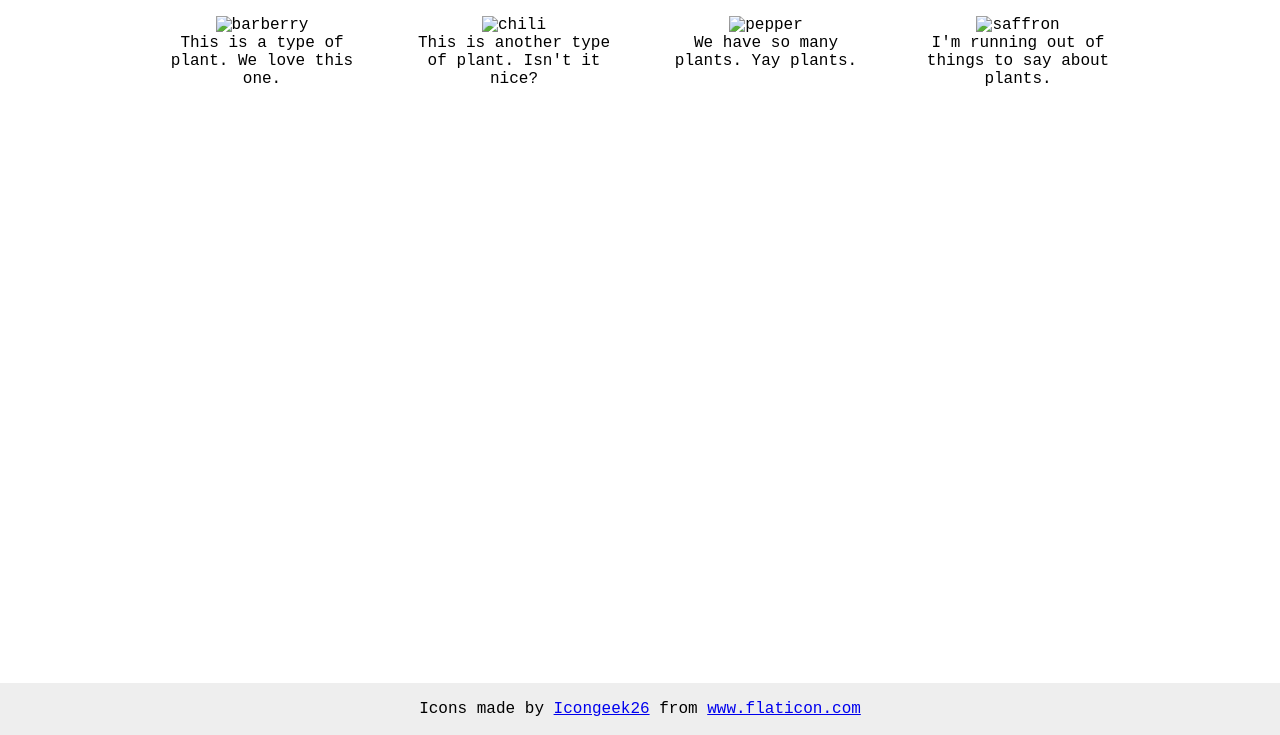
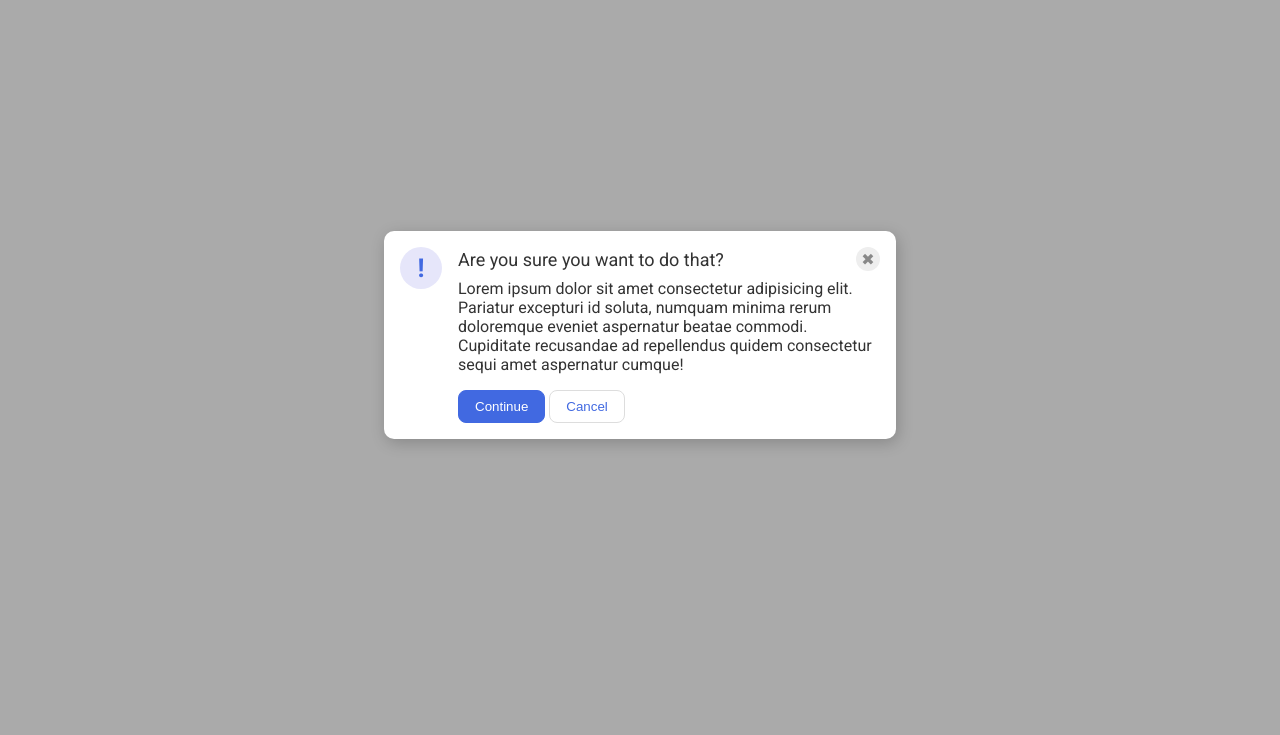
Before and after one commit to mxrah10/test_files, a plain HTML site: page index.html in a window 1280 px wide. Shown: the part 65-800 px from the top of the page. Drawn offline with Linux system fonts and the light colour scheme.

Commit message:
flexbox exercise 4 done more practice needed with flexbox but skills are coming back after hiatus

```diff
--- a/index.html
+++ b/index.html
@@ -4,37 +4,21 @@
     <meta charset="UTF-8">
     <meta http-equiv="X-UA-Compatible" content="IE=edge">
     <meta name="viewport" content="width=device-width, initial-scale=1.0">
-    <title>Information</title>
     <link rel="stylesheet" href="styles.css">
+    <title>Modal</title>
   </head>
   <body>
-    <div class="title">Information!</div>
+    <div class="modal">
+      <div class="icon">!</div>
 
-    <div class="content">
-      <div class="info">
-        <img src="./images/barberry.png" alt="barberry">
-        <div class="text">This is a type of plant. We love this one.</div>
+      <div class="content">
+        <div class="header">Are you sure you want to do that?
+          <div class="close-button">✖</div>
+        </div>
+        <div class="text">Lorem ipsum dolor sit amet consectetur adipisicing elit. Pariatur excepturi id soluta, numquam minima rerum doloremque eveniet aspernatur beatae commodi. Cupiditate recusandae ad repellendus quidem consectetur sequi amet aspernatur cumque!</div>
+        <button class="continue">Continue</button>
+        <button class="cancel">Cancel</button>
       </div>
-
-      <div class="info">
-        <img src="./images/chilli.png" alt="chili">
-        <div class="text">This is another type of plant. Isn't it nice?</div>
-      </div>
-
-      <div class="info">
-        <img src="./images/pepper.png" alt="pepper">
-        <div class="text">We have so many plants. Yay plants.</div>
-      </div>
-
-      <div class="info">
-        <img src="./images/saffron.png" alt="saffron">
-        <div class="text">I'm running out of things to say about plants.</div>
-      </div>
-    </div>
-
-    <!-- disregard this section, it's here to give attribution to the creator of these icons -->
-    <div class="footer">
-      <div>Icons made by <a href="https://www.flaticon.com/authors/icongeek26" title="Icongeek26">Icongeek26</a> from <a href="https://www.flaticon.com/" title="Flaticon">www.flaticon.com</a></div>
     </div>
   </body>
 </html>
--- a/styles.css
+++ b/styles.css
@@ -1,36 +1,82 @@
-body {
-  font-family: 'Courier New', Courier, monospace;
-  text-align: center;
-}
-.content {
-  display: flex;
-  justify-content: center;
-  gap: 52px;
-}
-img {
-  width: 100px;
-  height: 100px;
+@import url('https://fonts.googleapis.com/css2?family=Roboto:wght@400;700&display=swap');
+
+html, body {
+  height: 100%;
 }
 
-.title {
-  font-size: 36px;
-  font-weight: 900;
-  padding-bottom: 32px;
-}
-
-.info {
-  max-width: 200px;
-}
-
-/* do not edit this footer */
-.footer {
-  position: fixed;
-  bottom: 0;
-  left: 0;
-  right: 0;
-  height: 52px;
+body {
+  font-family: Roboto, sans-serif;
+  margin: 0;
+  background: #aaa;
+  color: #333;
+  /* I'll give you this one for free lol */
   display: flex;
   align-items: center;
   justify-content: center;
+}
+
+.modal {
+  background: white;
+  width: 480px;
+  border-radius: 10px;
+  box-shadow: 2px 4px 16px rgba(0,0,0,.2);
+  display: flex;
+  gap: 16px;
+  padding: 16px;
+}
+.header {
+  display: flex;
+  align-items: center;
+  justify-content: space-between;
+  font-size: 18px;
+  font-weight: 700px;
+  margin-bottom: 8px;
+}
+.content{
+  max-width: 500px;
+}
+.icon {
+  color: royalblue;
+  font-size: 26px;
+  font-weight: 700;
+  background: lavender;
+  width: 42px;
+  height: 42px;
+  border-radius: 50%;
+  display: flex;
+  align-items: center;
+  justify-content: center;
+  flex-shrink: 0;
+}
+
+.close-button {
   background: #eee;
+  border-radius: 50%;
+  color: #888;
+  font-weight: 400;
+  font-size: 16px;
+  height: 24px;
+  width: 24px;
+  display: flex;
+  align-items: center;
+  justify-content: center;
 }
+
+button {
+  padding: 8px 16px;
+  border-radius: 8px;
+}
+
+button.continue {
+  background: royalblue;
+  border: 1px solid royalblue;
+  color: white;
+}
+.text {
+  margin-bottom: 16px;
+}
+button.cancel {
+  background: white;
+  border: 1px solid #ddd;
+  color: royalblue;
+}
```
